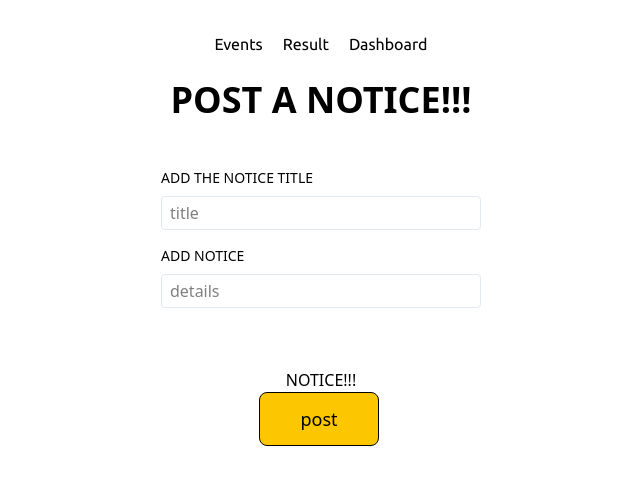
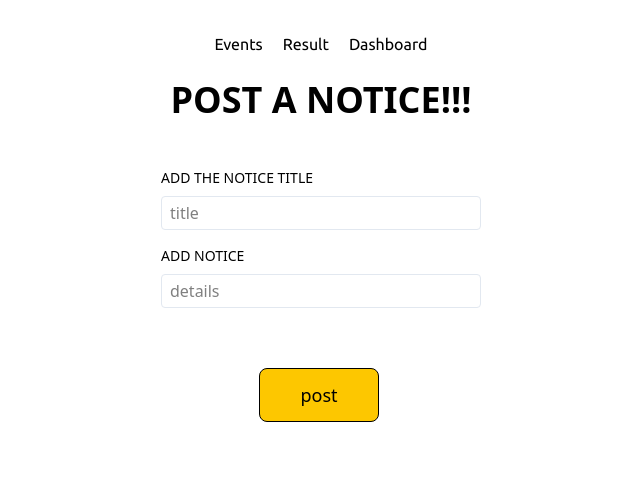
Before and after one commit to RahulSinghKathayat/EventsManager-frontend, a React (Vite) app: page /notice in a window 1280 px wide. Shown: the top 484 px of the page, without its empty margins (319-959 px from the left). Built offline with nearby package versions, Linux system fonts and the light colour scheme; a web font is replaced by a local one.

Commit message:
small changes in notice.jsx

```diff
--- a/src/pages/Notice.jsx
+++ b/src/pages/Notice.jsx
@@ -36,11 +36,12 @@ export const Notice = () => {
            </div>
 
            <div className="p-5">
-               <div>NOTICE!!!</div>
+
                <Button onClick={ async() => {
                 const response = await axios.post("http://localhost:4000/users/todo", {
                     title,
-                    description
+                    description,
+                    isNotice: Notice || false
                 })
                 navigate("/result")
                }} label={"post"}></Button>
```
